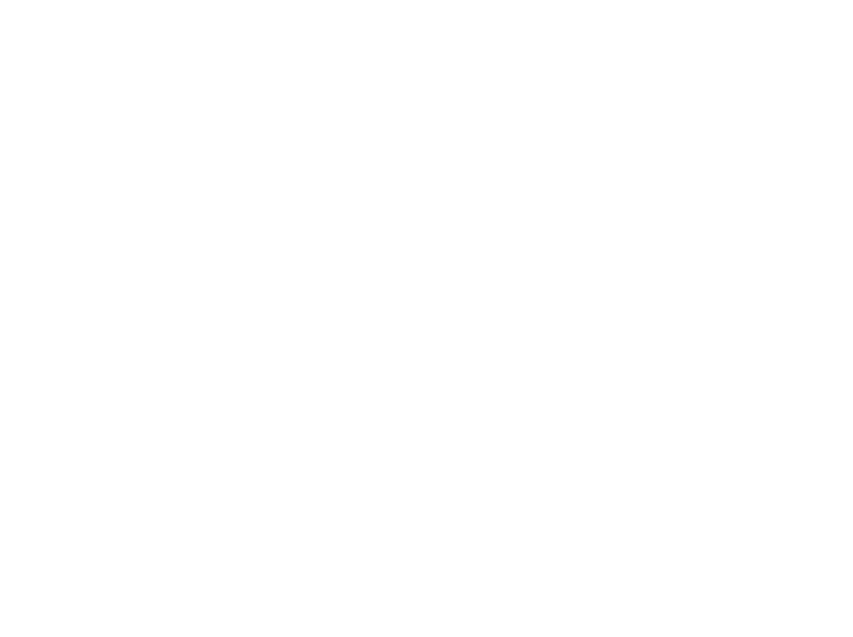
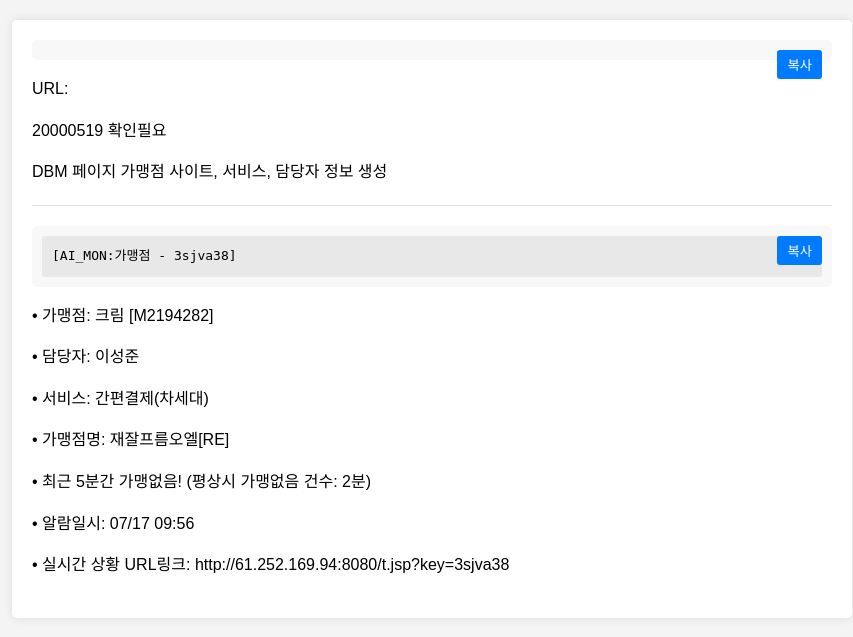
Before and after one commit to sq1533/acUpgrade, a FastAPI app: page /home in a window 1280 px wide. Before the commit the part shown is empty. Shown: the top 637 px of the page, without its empty margins (208-1061 px from the left). Run offline with FastAPI, Linux system fonts and the light colour scheme.

Commit message:
feat: 1차구성(알람 읽어오기)

```diff
--- a/main.py
+++ b/main.py
@@ -1,15 +1,14 @@
 import uvicorn
 from fastapi import FastAPI,Request
 from fastapi.responses import HTMLResponse
-from fastapi.staticfiles import StaticFiles
 from fastapi.templating import Jinja2Templates
 from pydantic import BaseModel
 import database
 
 app = FastAPI()
 
-# HTML 템플릿을 위한 디렉토리 설정
-templates = Jinja2Templates(directory=".")
+# 현재 파일의 디렉토리 경로를 가져옵니다.
+templates = Jinja2Templates(directory="templates")
 #데이터 설정
 class mk(BaseModel):
     mid : str
--- a/templates/home.html
+++ b/templates/home.html
@@ -1,11 +1,92 @@
 <!DOCTYPE html>
-<html lang="en">
+<html lang="ko">
 <head>
     <meta charset="UTF-8">
     <meta name="viewport" content="width=device-width, initial-scale=1.0">
-    <title>Document</title>
+    <title>알람 및 설명 페이지</title>
+    <style>
+        body {
+            font-family: Arial, sans-serif;
+            line-height: 1.6;
+            margin: 0;
+            padding: 20px;
+            background-color: #f4f4f4;
+        }
+
+        .container {
+            max-width: 800px;
+            margin: 0 auto;
+            background-color: #fff;
+            padding: 20px;
+            border-radius: 5px;
+            box-shadow: 0 0 10px rgba(0,0,0,0.1);
+        }
+
+        .alarm-section {
+            background-color: #f8f8f8;
+            padding: 10px;
+            margin-bottom: 10px;
+            border-radius: 5px;
+            position: relative;
+        }
+
+        .code-box {
+            background-color: #e8e8e8;
+            padding: 10px;
+            border-radius: 3px;
+            font-family: monospace;
+            margin: 0;
+            overflow-x: auto;
+        }
+
+        .copy-btn {
+            position: absolute;
+            top: 10px;
+            right: 10px;
+            padding: 5px 10px;
+            background-color: #007bff;
+            color: white;
+            border: none;
+            border-radius: 3px;
+            cursor: pointer;
+        }
+
+        .description-section {
+            margin-bottom: 20px;
+        }
+
+        .divider {
+            border: 0;
+            height: 1px;
+            background-color: #ddd;
+            margin: 20px 0;
+        }
+    </style>
 </head>
 <body>
-
+    <div class="container">
+        <div class="alarm-section" id="alarm-container"hx-get="/get-latest-alarm"hx-trigger="load, every 2s">
+            <button class="copy-btn">복사</button>
+        </div>
+        <div class="description-section">
+            <p>URL:</p>
+            <p>20000519 확인필요</p>
+            <p>DBM 페이지 가맹점 사이트, 서비스, 담당자 정보 생성</p>
+        </div>
+        <hr class="divider">
+        <div class="alarm-section">
+            <pre class="code-box"><code>[AI_MON:가맹점 - 3sjva38]</code></pre>
+            <button class="copy-btn">복사</button>
+        </div>
+        <div class="description-section">
+            <p>• 가맹점: 크림 [M2194282]</p>
+            <p>• 담당자: 이성준</p>
+            <p>• 서비스: 간편결제(차세대)</p>
+            <p>• 가맹점명: 재잘프름오엘[RE]</p>
+            <p>• 최근 5분간 가맹없음! (평상시 가맹없음 건수: 2분)</p>
+            <p>• 알람일시: 07/17 09:56</p>
+            <p>• 실시간 상황 URL링크: http://61.252.169.94:8080/t.jsp?key=3sjva38</p>
+        </div>
+    </div>
 </body>
 </html>
```
